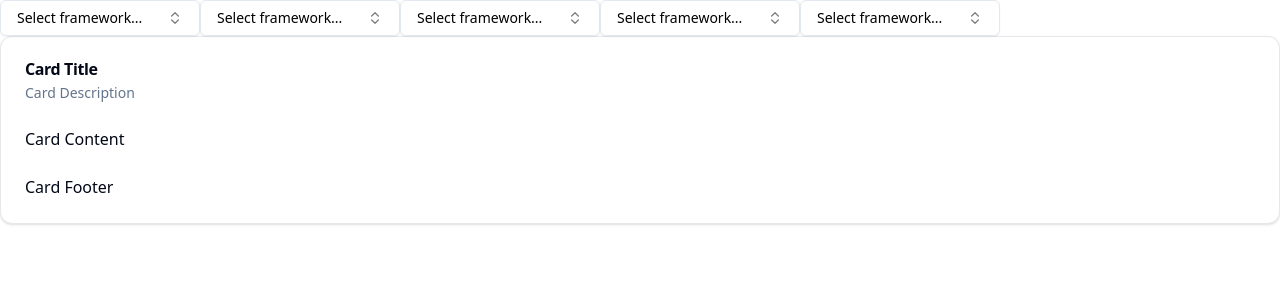
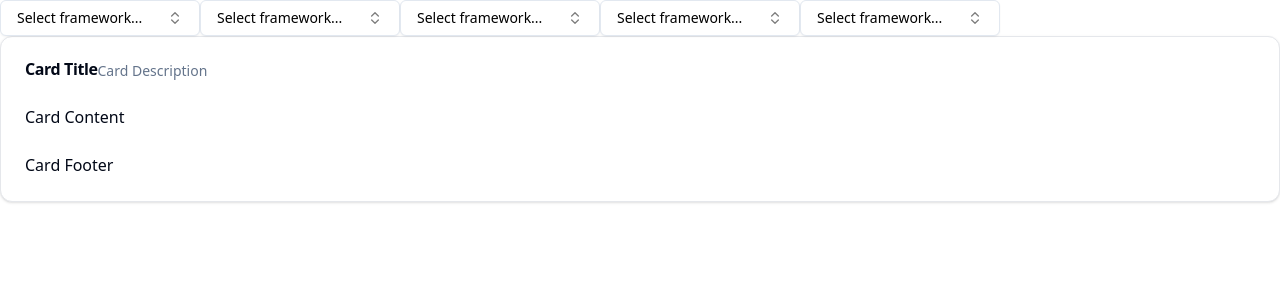
Before and after one commit to mohdhaider07/SyncView-frontend, a React (Vite) app: page / in a window 1280 px wide. Shown: the top 300 px of the page. Built offline with nearby package versions, Linux system fonts and the light colour scheme.

Commit message:
some changes are done

```diff
--- a/src/pages/home/components/Card.tsx
+++ b/src/pages/home/components/Card.tsx
@@ -5,13 +5,17 @@ import {
 	CardFooter,
 	CardHeader,
 	CardTitle,
-} from "@/components/ui/card"
+} from "@/components/ui/card";
 
 function JobCard() {
-    return (<Card>
+	return (
+		<Card>
 			<CardHeader>
+				<div className="flex">
+					{" "}
 					<CardTitle>Card Title</CardTitle>
 					<CardDescription>Card Description</CardDescription>
+				</div>
 			</CardHeader>
 			<CardContent>
 				<p>Card Content</p>
```
Lines whose indentation alone changed are shown as unchanged.
